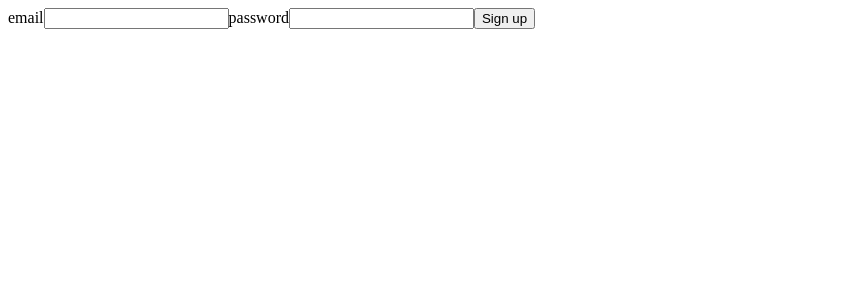
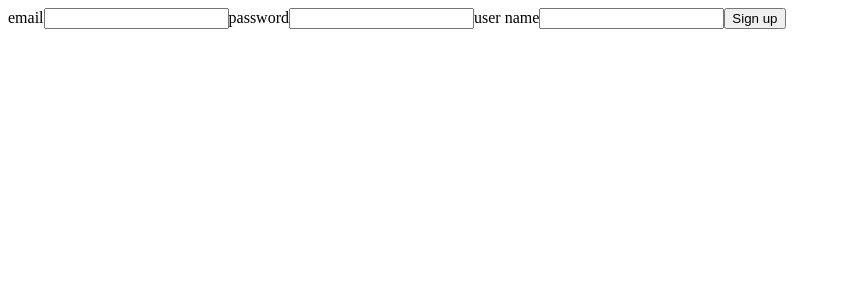
Before and after one commit to Suisuikitai/caesar-chat, a Next.js app: page /signup in a window 1280 px wide. Shown: the top 300 px of the page, without its empty margins (0-841 px from the left). Built offline with nearby package versions, Linux system fonts and the light colour scheme.

Commit message:
ユーザ取得処理変更

```diff
--- a/models/User.ts
+++ b/models/User.ts
@@ -8,6 +8,5 @@ import { formatWithValidation } from 'next/dist/next-server/lib/utils'
 
 export interface User {
   uid: string
-  isActive: boolean
   email: string
 }
--- a/pages/list.tsx
+++ b/pages/list.tsx
@@ -5,11 +5,14 @@ import Link from 'next/link'
 
 export default function list() {
   const [names, setNames] = useState([''])
+  const email = firebase.firestore()
   async function listUser() {
+    const user = firebase.auth().currentUser
+    if (user === null) throw Error
     const snapshot = await firebase
       .firestore()
       .collection('users')
-      .where('active', '==', true)
+      .where('email_address', '!=', user.email)
       .get()
 
     const nameAry = snapshot.docs.map((doc) => {
--- a/pages/signup.tsx
+++ b/pages/signup.tsx
@@ -6,6 +6,7 @@ import Router from 'next/router'
 export default function signup() {
   const [email, setEmail] = useState('')
   const [password, setPassword] = useState('')
+  const [name, setName] = useState('')
 
   const createUser = async (e: SyntheticEvent) => {
     e.preventDefault()
@@ -14,6 +15,14 @@ export default function signup() {
       .createUserWithEmailAndPassword(email, password)
       .then((userCredential) => {
         userCredential.user.sendEmailVerification()
+        const userRef = firebase.firestore().collection('users').doc()
+        userRef.set({
+          email_address: email,
+          uid: userCredential.user.uid,
+          name: name,
+        })
+      })
+      .then(() => {
         Router.router.push('/')
       })
       .catch((error) => {
@@ -48,6 +57,16 @@ export default function signup() {
             id='password'
           />
         </label>
+        <label htmlFor='name'>
+          user name
+          <input
+            type='text'
+            value={name}
+            onChange={(e) => setName(e.target.value)}
+            name='name'
+            id='name'
+          />
+        </label>
         <button onClick={createUser} type='button'>
           Sign up
         </button>
```
Also changed, not shown: pages/index.tsx (+7 -4 lines).
